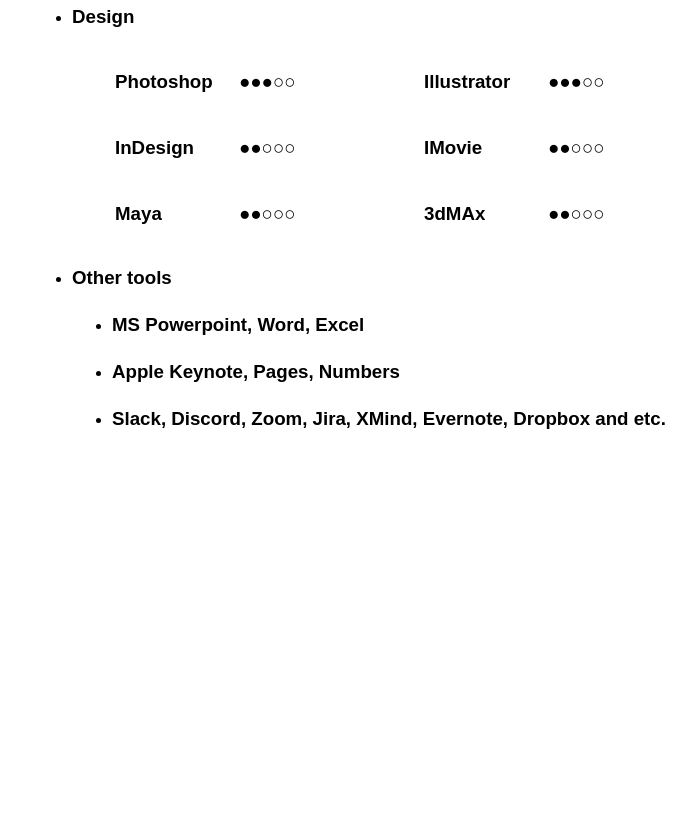
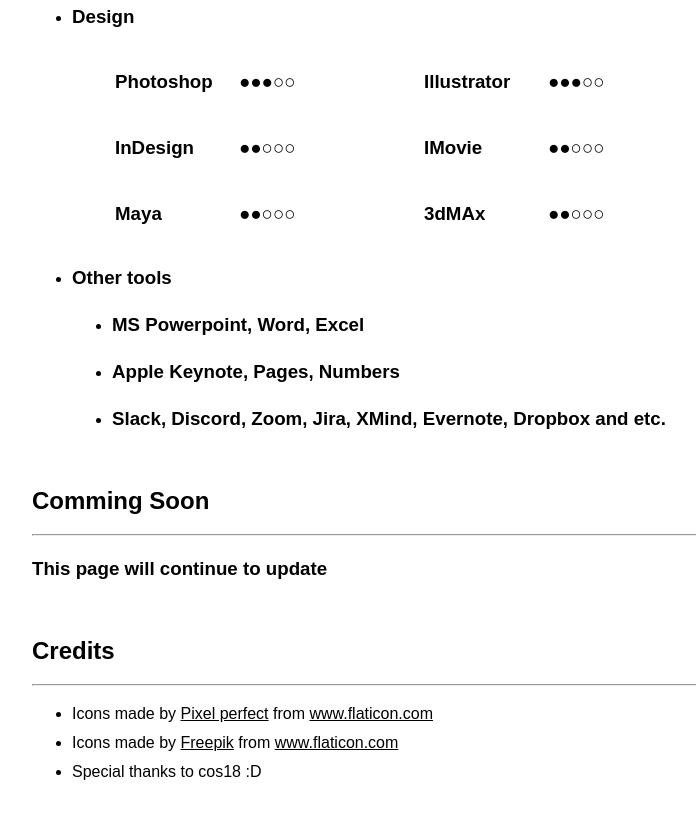
Before and after one commit to SngsuNoh/sngsunoh.github.io, a plain HTML site: page index.html in a window 1280 px wide. Shown: the part 1626-2444 px from the top of the page, without its empty margins (258-954 px from the left). Before the commit the page ends 2117 px from the top, so only its background shows below. Drawn offline with Linux system fonts and the light colour scheme; a web font is replaced by a local one.

Commit message:
index update

```diff
--- a/index.html
+++ b/index.html
@@ -3,7 +3,8 @@
 <head>
     <meta charset="UTF-8">
     <link rel="stylesheet" href="main.css">
-    <title>HAIL SeungSu Noh</title>
+    <link rel="icon" href="assets/profile-image.jpeg">
+    <title>SeungSu Noh</title>
 </head>
 <body>
     <div class="main">
@@ -154,6 +155,20 @@
                     </li>
                 </ul>
             </div>
+            <div class="future">
+                <h2>Comming Soon</h2>
+                <hr>
+                <h3>This page will continue to update</h3>
+            </div>
+            <div class="credit">
+                <h2>Credits</h2>
+                <hr>
+                <ul>
+                    <li>Icons made by <a href="https://www.flaticon.com/authors/pixel-perfect" title="Pixel perfect">Pixel perfect</a> from <a href="https://www.flaticon.com/" title="Flaticon"> www.flaticon.com</a></li>
+                    <li>Icons made by <a href="https://www.flaticon.com/authors/freepik" title="Freepik">Freepik</a> from <a href="https://www.flaticon.com/" title="Flaticon">www.flaticon.com</a></li>
+                    <li>Special thanks to cos18 :D</li>
+                </ul>
+            </div>
         </div>
     </div>
 </body>
```
